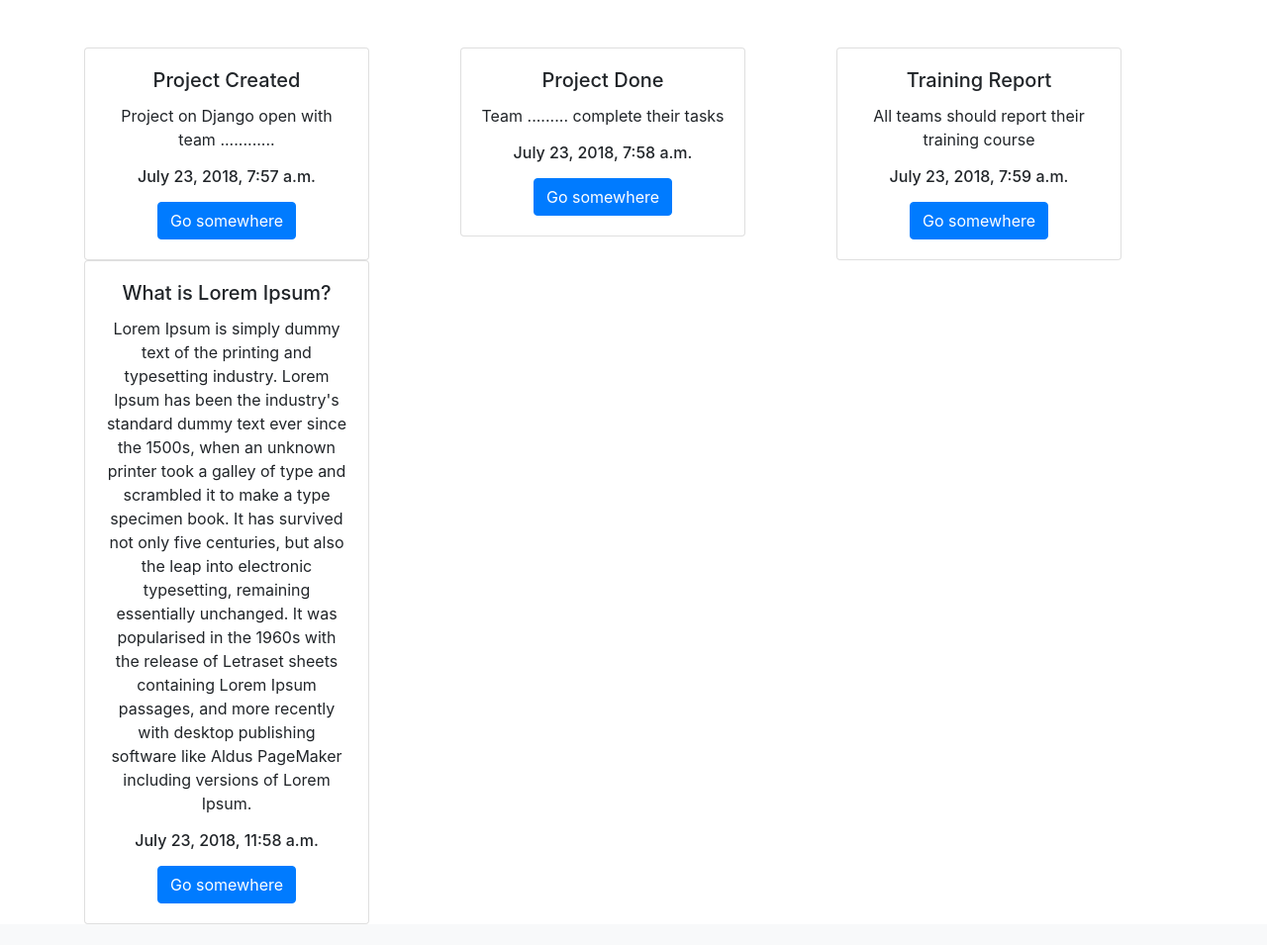
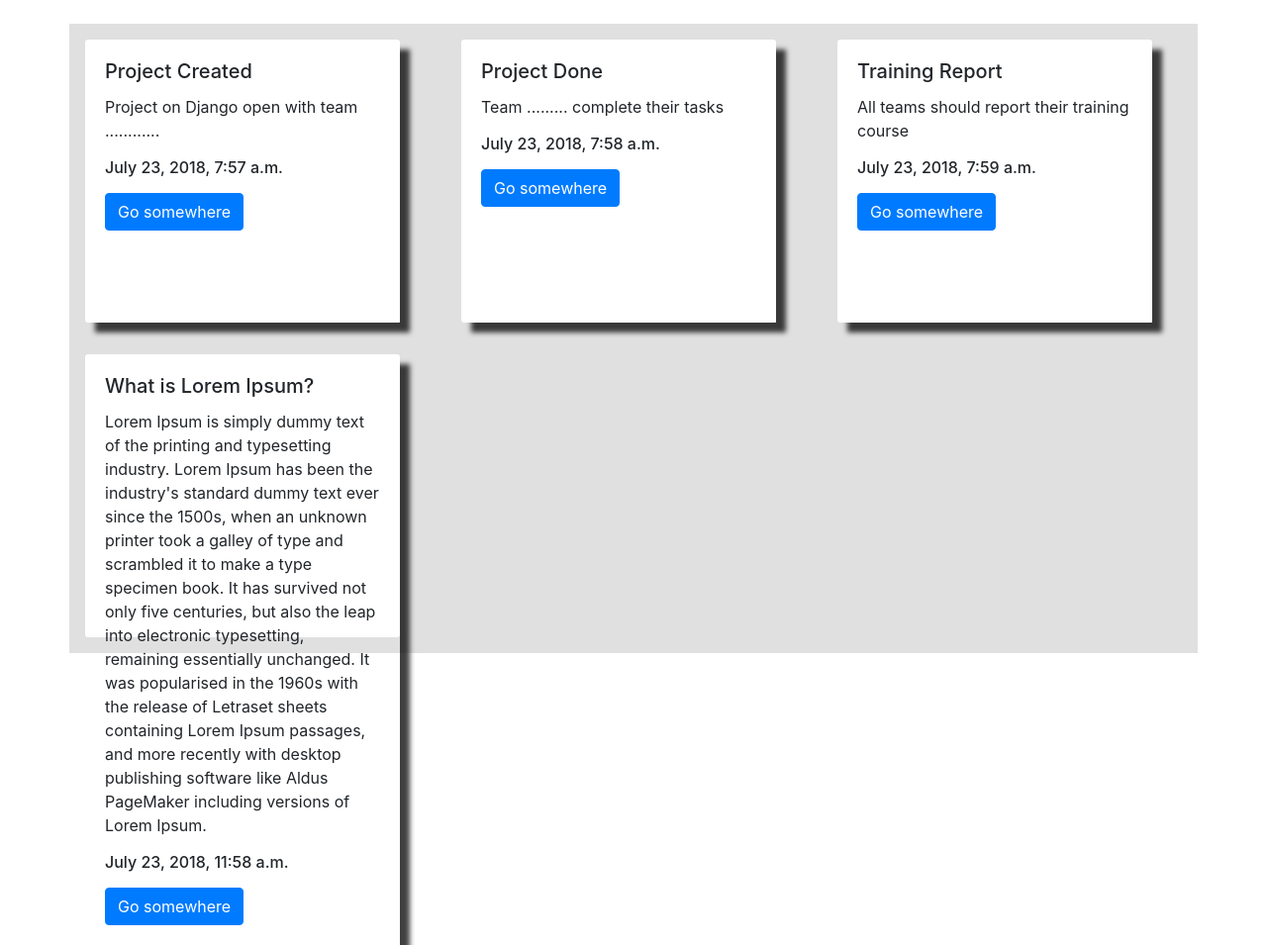
Before and after one commit to realzeus3000/hrms, a Django app: page / in a window 1280 px wide. Shown: the part 56-1011 px from the top of the page at 99% size. Before the commit the page ends 990 px from the top, so only its background shows below. Run offline with Django 3.2, Linux system fonts and the light colour scheme; data comes from the database, SQL or seed files in the repository; both versions use the stored data as it was after the commit; some libraries are stand-ins or nearby versions.

Commit message:
index.html modified

```diff
--- a/home/templates/home/index.html
+++ b/home/templates/home/index.html
@@ -6,13 +6,13 @@
 
     {% block content %}
 
-<div class="container">
+<div class="container backcolor">
   <div class="article">
   <div class="row">
     {% for announce in announcements %}
-    <div class="col-sm">
-      <div class="card text-center" style="width: 18rem;">
-        <div class="card-body">
+    <div class="col-sm sp-10">
+      <div class="card" style="width: 20rem; height:18rem">
+        <div class="card-body shad">
       <h5 class="card-title">{{announce.title}}</h5>
       <p class="card-text">{{announce.content}}</p>
       <p><h6>{{announce.create}}</h6></p>
--- /dev/null
+++ b/static/css/custom.css
@@ -0,0 +1,13 @@
+.sp-10 {
+  padding: 15px;
+}
+
+.backcolor {
+  background-color: #e0e0e0;
+}
+
+.shad {
+  -webkit-box-shadow: 10px 10px 5px 0px rgba(0,0,0,0.75);
+  -moz-box-shadow: 10px 10px 5px 0px rgba(0,0,0,0.75);
+  box-shadow: 10px 10px 5px 0px rgba(0,0,0,0.75);
+}
--- a/templates/base.html
+++ b/templates/base.html
@@ -10,6 +10,7 @@
     <title>Base</title>
     {% endblock %}
     <link rel="stylesheet" href="{% static "css/bootstrap.css" %}">
+    <link rel="stylesheet" href="{% static "css/custom.css" %}">
     <script src="{% static "js/jquery.js" %}"></script>
     <script src="{% static "js/bootstrap.js" %}"></script>
 
@@ -42,7 +43,7 @@
     </ul>
   </div>
 </nav>
-<br><br>
+<br>
 {% block content %}
 {% endblock %}
 
```
Also changed, not shown: db.sqlite3.
